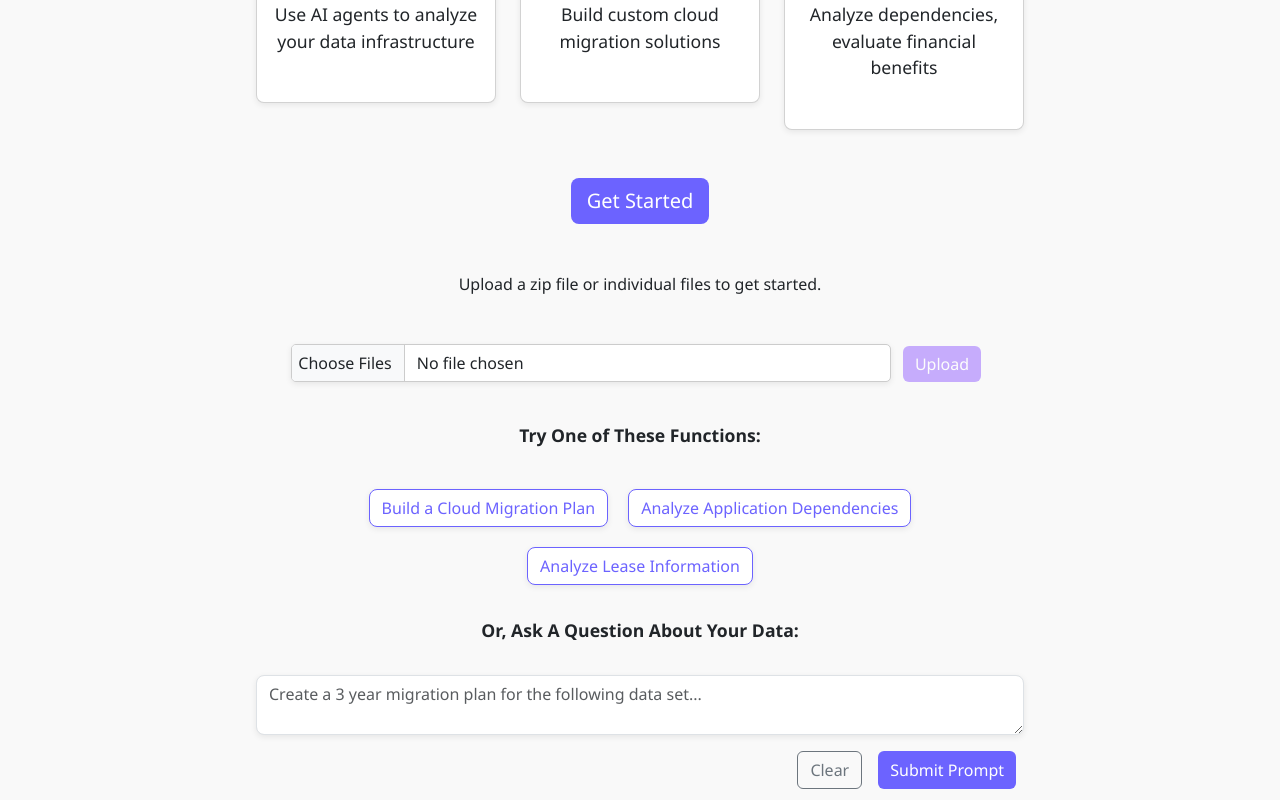
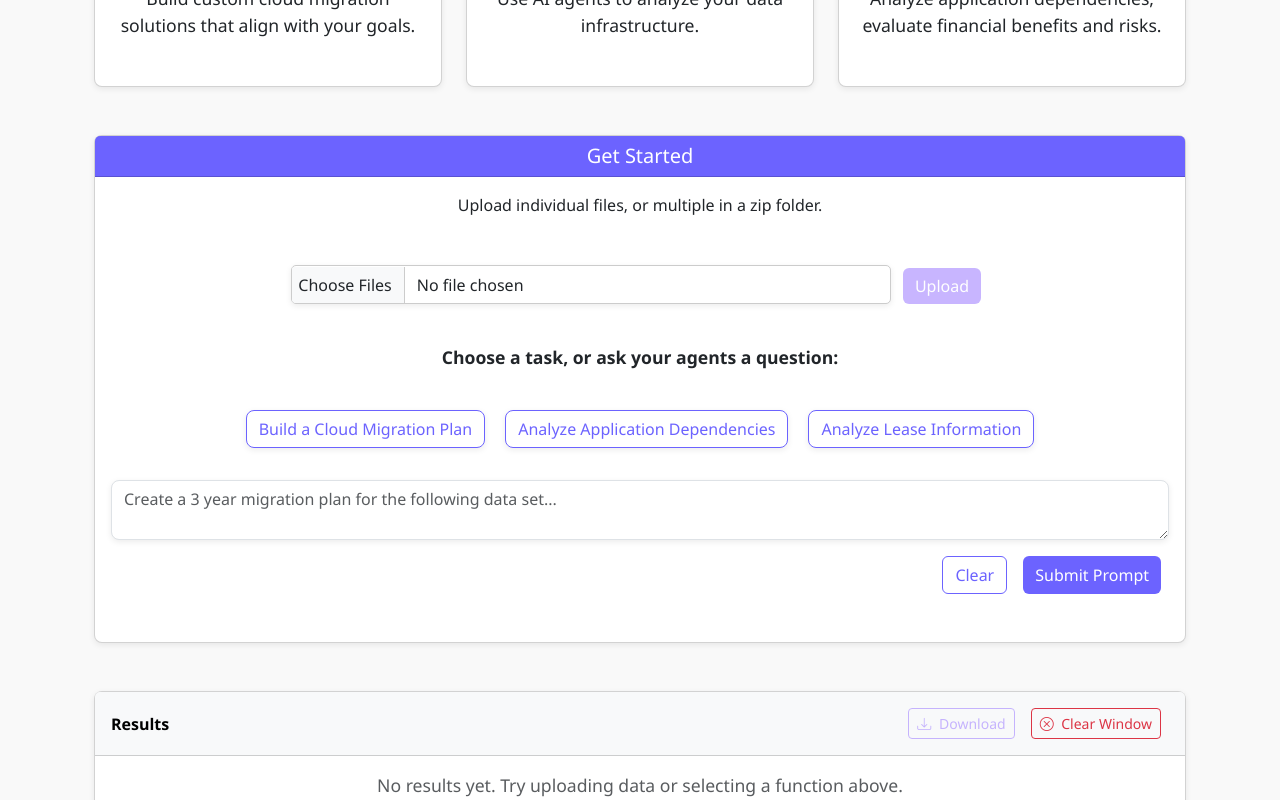
Before and after one commit to lamar-bostick/agentic-ai-teampaul, a React (Create React App) app in the folder frontend/: page / in a window 1280 px wide. Shown: the part 400-1200 px from the top of the page. Built offline with nearby package versions, Linux system fonts and the light colour scheme.

Commit message:
fine tuned UI: added cards, updated buttons, cleaner UX

```diff
--- a/frontend/src/App.css
+++ b/frontend/src/App.css
@@ -80,8 +80,12 @@ body {
 }
 
 .btn-primary:disabled {
-   background-color: #AB84FF !important;
+   background-color: #AB8FFF !important;
   color: white !important;
+}
+.btn-outline-primary:disabled{
+  border-color: #AB8FFF;
+  color: #AB8FFF;
 }
 .btn-outline-primary {
   border-color: #6c63ff;
@@ -109,7 +113,10 @@ body {
   background-color: #6c63ff; /* Replace with your preferred color */
   color: #fff; /* Optional: text color for better contrast */
 }
-
+.bg-light {
+  background-color: #DBD9FF;
+  color: #000;
+}
 .shadow-subtle {
   box-shadow: 0 2px 6px rgba(0, 0, 0, 0.08);
   border-radius: 8px;
--- a/frontend/src/App.js
+++ b/frontend/src/App.js
@@ -28,11 +28,7 @@ function App() {
   const handleFileChange = (e) => {
     const file = e.target.files[0];
     setZipFile(file);
-    if (file) {
-      setUploadMessage("File uploaded successfully!");
-    } else {
-      setUploadMessage("File upload failed.");
-    }
+    setUploadMessage(file ? "File uploaded successfully!" : "File upload failed.");
   };
 
   const uploadZipFile = async () => {
@@ -47,7 +43,7 @@ function App() {
         headers: { "Content-Type": "multipart/form-data" },
       });
       setResults(JSON.stringify(response.data, null, 2));
-    } catch (error) {
+    } catch {
       setResults(null);
     } finally {
       setLoading(false);
@@ -70,7 +66,7 @@ function App() {
         response = await axios.post(`http://localhost:5000/${endpoint}`);
       }
       setResults(JSON.stringify(response.data, null, 2));
-    } catch (error) {
+    } catch {
       setResults(null);
     } finally {
       setLoading(false);
@@ -86,7 +82,7 @@ function App() {
         prompt,
       });
       setResults(response.data.result);
-    } catch (error) {
+    } catch {
       setResults(null);
     } finally {
       setLoading(false);
@@ -109,42 +105,41 @@ function App() {
   return (
     <div>
       <Navbar />
-      <div className="container mt-3">
+      <div className="container-lg mt-3 px-4">
         <h1 className="text-center mb-1">SkyBridge</h1>
         <p className="text-center mt-2 fw-bold">
-          Plan cloud migration for your company, with ease.
+         Making your journey to cloud services easier.
         </p>
 
         {/* Cards Section */}
         <div className="row my-5 justify-content-center text-center">
           <div className="col-md-4">
             <div className="card p-3 shadow-subtle">
-              <Lottie animationData={cardAnim1} style={{ height: 150 }} />
-              <p className="mt-3">Use AI agents to analyze your data infrastructure</p>
+              <Lottie animationData={cardAnim2} style={{ height: 150 }} />
+              <p className="mt-3">Build custom cloud migration solutions that align with your goals.</p>
             </div>
           </div>
           <div className="col-md-4">
             <div className="card p-3 shadow-subtle">
-              <Lottie animationData={cardAnim2} style={{ height: 150 }} />
-              <p className="mt-3">Build custom cloud migration solutions</p>
+              <Lottie animationData={cardAnim1} style={{ height: 150 }} />
+              <p className="mt-3">Use AI agents to analyze your data infrastructure.</p>
             </div>
           </div>
           <div className="col-md-4">
             <div className="card p-3 shadow-subtle">
               <Lottie animationData={cardAnim3} style={{ height: 150 }} />
-              <p className="mt-3">Analyze dependencies, evaluate financial benefits</p>
+              <p className="mt-3">Analyze application dependencies, evaluate financial benefits and risks.</p>
             </div>
           </div>
         </div>
 
-        <div className="text-center mb-5">
-          <a href="/next-page" className="btn btn-primary btn-lg">
-            Get Started
-          </a>
+        {/* Get Started Section inside a Card */}
+        <div className="card shadow-subtle mb-5">
+          <div className="card-header">
+            <h5 className="mb-0 text-center">Get Started</h5>
           </div>
-
-        <div className="text-center my-3">
-          <p className="fs-6">Upload a zip file or individual files to get started.</p>
+          <div className="card-body">
+            <p className="fs-6 text-center">Upload individual files, or multiple in a zip folder.</p>
             <div className="d-flex justify-content-center align-items-end gap-1">
               <input
                 type="file"
@@ -163,18 +158,17 @@ function App() {
             </div>
             {uploadMessage && (
               <p
-              className={`mt-2 ${
+                className={`mt-2 text-center fs-6 ${
                   uploadMessage.includes("success") ? "text-success" : "text-danger"
                 }`}
               >
                 {uploadMessage}
               </p>
             )}
-        </div>
 
             <div className="text-center my-4">
-          <p><strong>Try One of These Functions:</strong></p>
-          <div className="d-flex justify-content-center flex-wrap gap-1">
+              <p><strong>Choose a task, or ask your agents a question:</strong></p>
+              <div className="d-flex justify-content-center flex-nowrap gap-1">
                 <button
                   className="btn btn-outline-primary custom shadow-subtle"
                   onClick={() => callAgent("generate-plan")}
@@ -189,7 +183,9 @@ function App() {
                 </button>
                 <button
                   className="btn btn-outline-primary custom shadow-subtle"
-              onClick={() => callAgent("analyze/lease", "Please provide important lease information for all leases")}
+                  onClick={() =>
+                    callAgent("analyze/lease", "Please provide important lease information for all leases")
+                  }
                 >
                   Analyze Lease Information
                 </button>
@@ -197,7 +193,6 @@ function App() {
             </div>
 
             <div className="my-4">
-          <p><strong>Or, Ask A Question About Your Data:</strong></p>
               <textarea
                 className="form-control shadow-subtle"
                 rows="3"
@@ -206,7 +201,7 @@ function App() {
                 onChange={(e) => setPrompt(e.target.value)}
               />
               <div className="d-flex justify-content-end mt-2">
-            <button className="btn btn-outline-secondary me-2" onClick={clearResults}>
+                <button className="btn btn-outline-primary me-2" onClick={clearResults}>
                   Clear
                 </button>
                 <button className="btn btn-primary" onClick={submitPrompt}>
@@ -214,13 +209,16 @@ function App() {
                 </button>
               </div>
             </div>
+          </div>
+        </div>
 
+        {/* Results Section */}
         <div className="card mt-4 shadow-subtle">
           <div className="card-header d-flex justify-content-between align-items-center bg-light">
             <strong>Results</strong>
             <div>
               <button
-                className="btn btn-outline-secondary btn-sm me-2"
+                className="btn btn-outline-primary btn-sm me-2"
                 onClick={downloadResult}
                 disabled={!results}
               >
```
Lines whose indentation alone changed are shown as unchanged.
